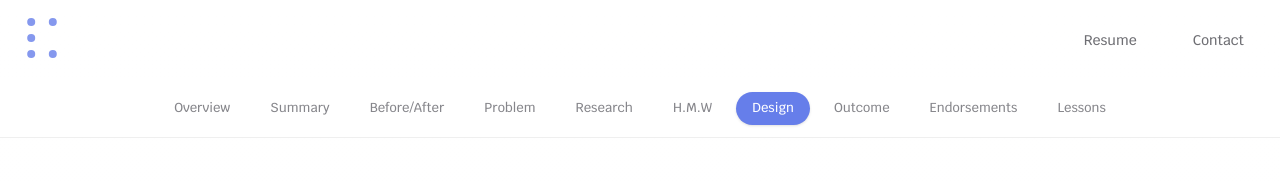
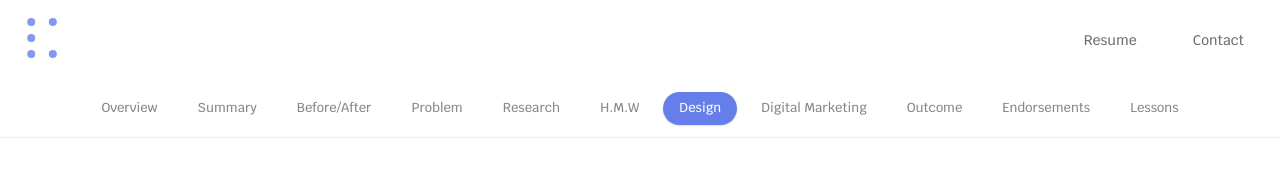
Before and after one commit to kiranamoore/portfolio, a Next.js app: page /work/zuzu in a window 1280 px wide. Shown: the top 182 px of the page. Built offline with nearby package versions, Linux system fonts and the light colour scheme.

Commit message:
Add Digital Marketing nav button pointing to social media presence section

```diff
--- a/app/work/zuzu/page.tsx
+++ b/app/work/zuzu/page.tsx
@@ -17,6 +17,7 @@ export default function ZuZuPage() {
     { id: "research", label: "Research" },
     { id: "hmw", label: "H.M.W" },
     { id: "design", label: "Design" },
+    { id: "digital-marketing", label: "Digital Marketing" },
     { id: "impact", label: "Outcome" },
     { id: "testimonials", label: "Endorsements" },
     { id: "lessons", label: "Lessons" },
@@ -571,7 +572,7 @@ export default function ZuZuPage() {
           </section>
 
           {/* Social Media Presence */}
-          <section className="bg-white/60 backdrop-blur-sm rounded-2xl border border-[#E5E5E5]/50 shadow-sm p-10 px-8 md:px-12">
+          <section id="digital-marketing" className="bg-white/60 backdrop-blur-sm rounded-2xl border border-[#E5E5E5]/50 shadow-sm p-10 px-8 md:px-12 scroll-mt-[130px]">
             <h3 className="text-[20px] md:text-[22px] font-semibold text-[#1D1D1F] mb-8">Social Media Presence</h3>
             <p className="text-[15px] text-[#1D1D1F] leading-[1.7] mb-10">
               A strong social media presence was core to the brand strategy. ZuZu lives or dies on superfans discovering artists, so the brand needed a <strong>distinct visual style:</strong> when someone sees a graphic or promotional post for ZuZu and its artists, they should <strong>recognize the brand immediately,</strong> without reading a word. The nostalgic, personality-driven visual language from the design system carries directly into every social touchpoint.
```
